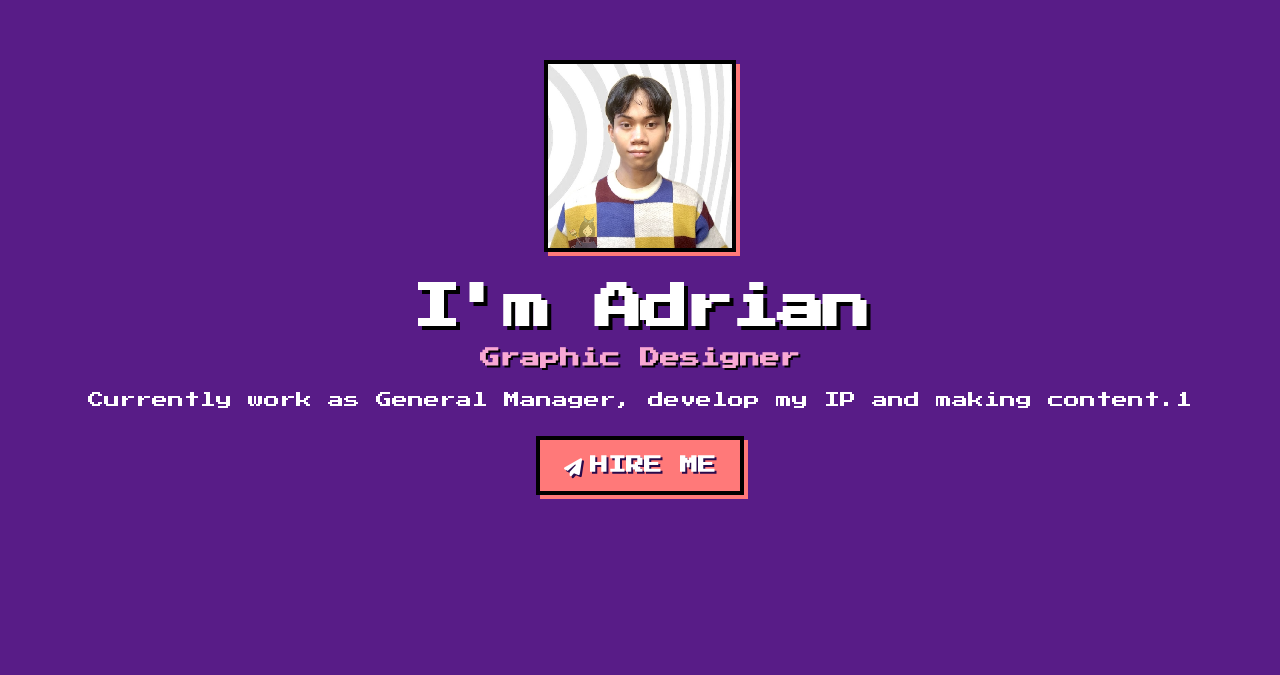
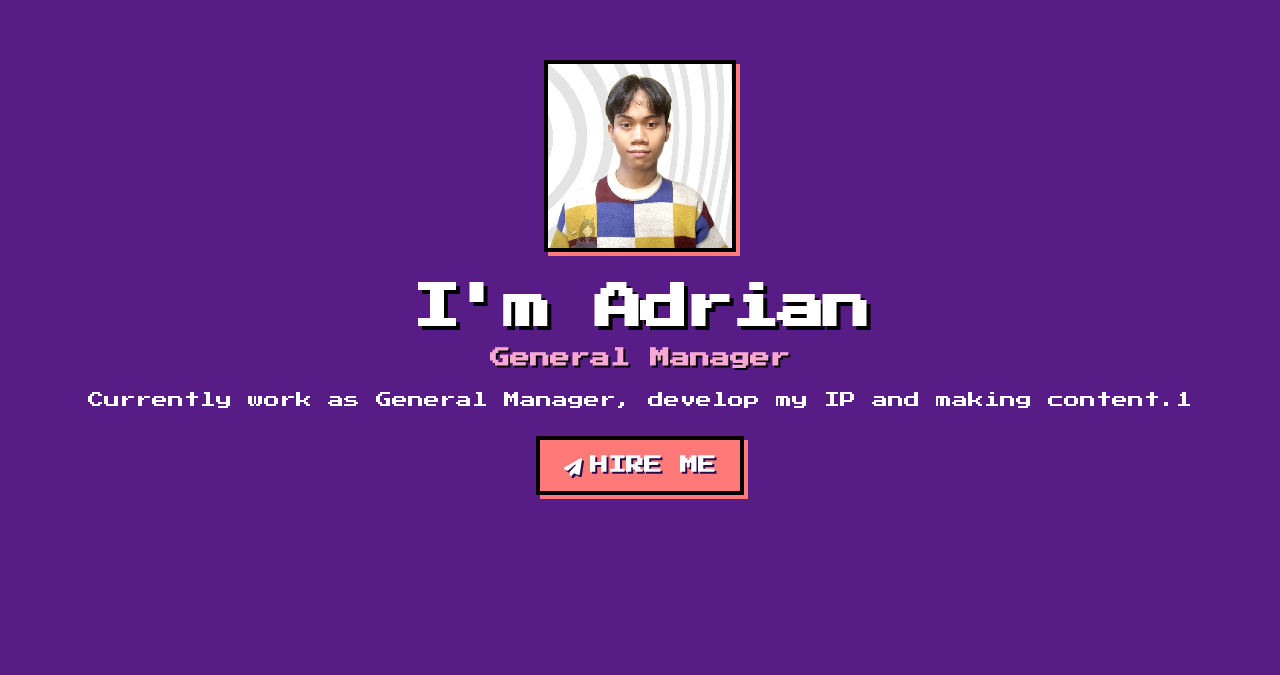
Before and after one commit to COMICEK/comicek.github.io, a plain HTML site: page index.html in a window 1280 px wide. Shown: the part 123-798 px from the top of the page. Drawn offline with nearby package versions, Linux system fonts and the light colour scheme.

```diff
--- a/index.html
+++ b/index.html
@@ -533,7 +533,7 @@
         <div class="relative z-10 text-center">
             <img src="assets/profile_1.webp" alt="[Gambar profil Adrian]" class="w-40 h-40 md:w-48 md:h-48 mx-auto mb-8 object-cover pixel-border" data-aos="zoom-in" data-aos-duration="500" onerror="this.onerror=null;this.src='https://placehold.co/160x160/000/fff?text=A&font=press-start-2p';">
             <h1 class="text-4xl sm:text-5xl font-extrabold mb-3 tracking-tighter" data-aos="fade-up" data-aos-delay="150" style="text-shadow: 4px 4px 0 #000;">I'm Adrian</h1>
-            <p class="text-lg sm:text-xl font-semibold text-pink-300" data-aos="fade-up" data-aos-delay="300" style="text-shadow: 2px 2px 0 #000;">Graphic Designer</p>
+            <p class="text-lg sm:text-xl font-semibold text-pink-300" data-aos="fade-up" data-aos-delay="300" style="text-shadow: 2px 2px 0 #000;">General Manager</p>
             <p class="mt-4 text-sm sm:text-base" data-aos="fade-up" data-aos-delay="350">Currently work as General Manager, develop my IP and making content.1</p>
             <a href="#contact" class="btn btn-hero btn-primary pixel-border" data-aos="fade-up" data-aos-delay="450">
                 <i class="fas fa-paper-plane mr-2"></i>Hire Me
```
